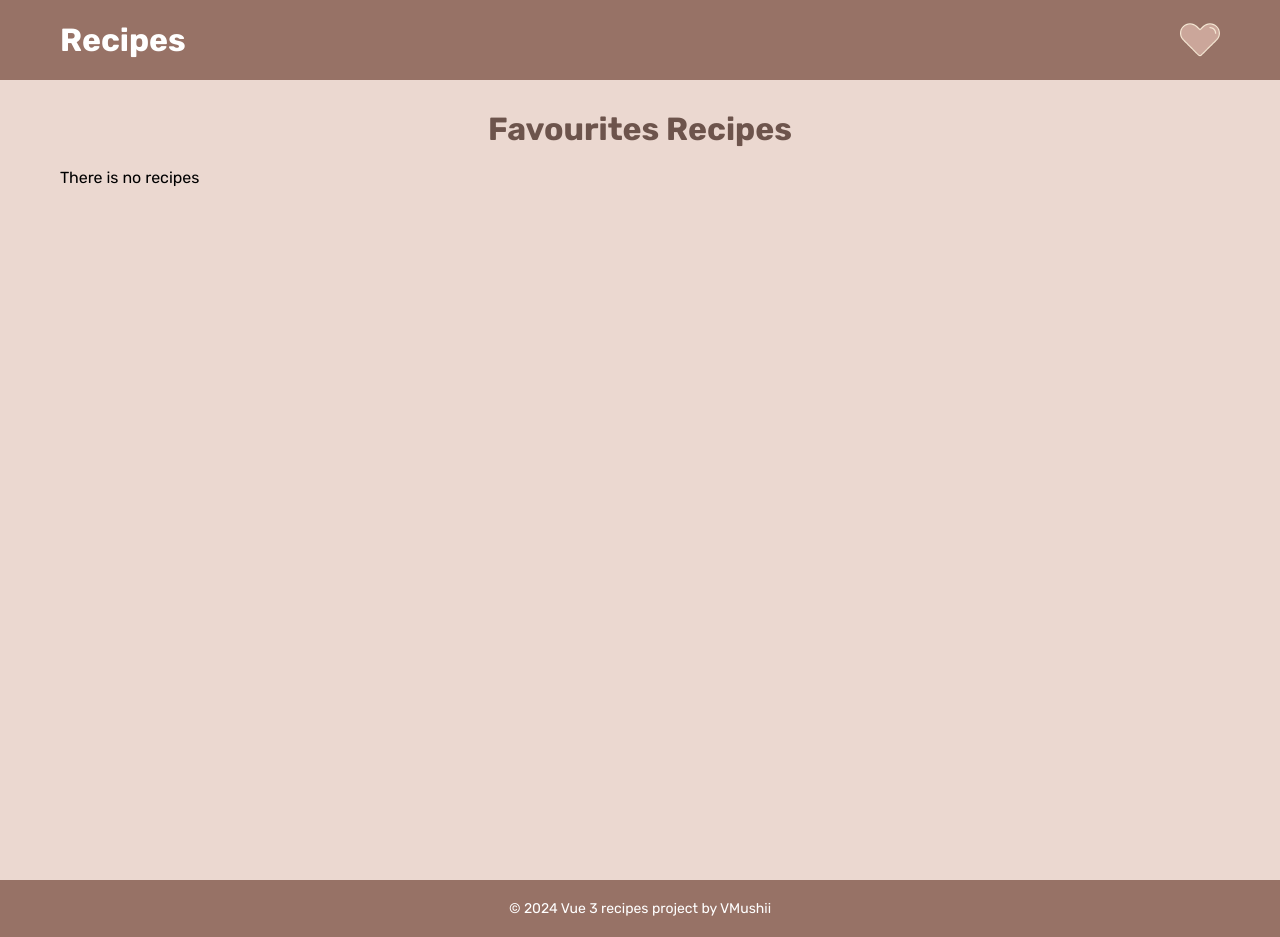
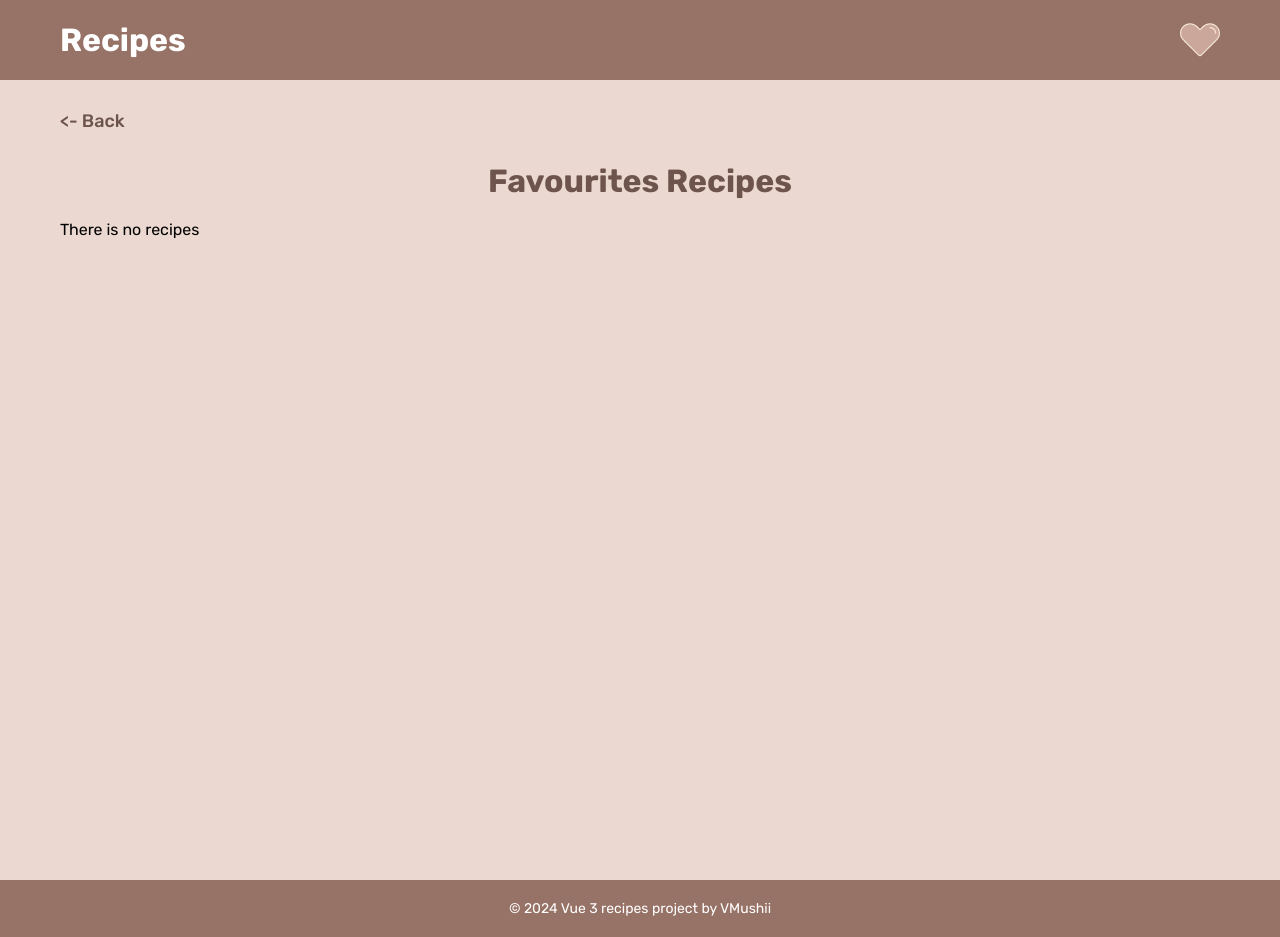
Before and after one commit to venomusss/vue3-desktop-recipes-app, a Vue app: page /favourites in a window 1280 px wide. Built offline with nearby package versions, Linux system fonts and the light colour scheme.

Commit message:
feat: added back button

```diff
--- a/src/views/FavouritesView.vue
+++ b/src/views/FavouritesView.vue
@@ -1,5 +1,6 @@
 <template>
   <div>
+    <div class="back" @click="$router.back()">{{ "<-  Back" }}</div>
     <h1>Favourites Recipes</h1>
     <RecipesList :recipes="favourites" />
   </div>
@@ -30,4 +31,15 @@ h1 {
     font-size: 32px;
   }
 }
+.back {
+  margin-bottom: 30px;
+  font-size: 18px;
+  font-weight: 500;
+  color: #6d544c;
+  cursor: pointer;
+  width: fit-content;
+  &:hover {
+    text-decoration: underline;
+  }
+}
 </style>
```
